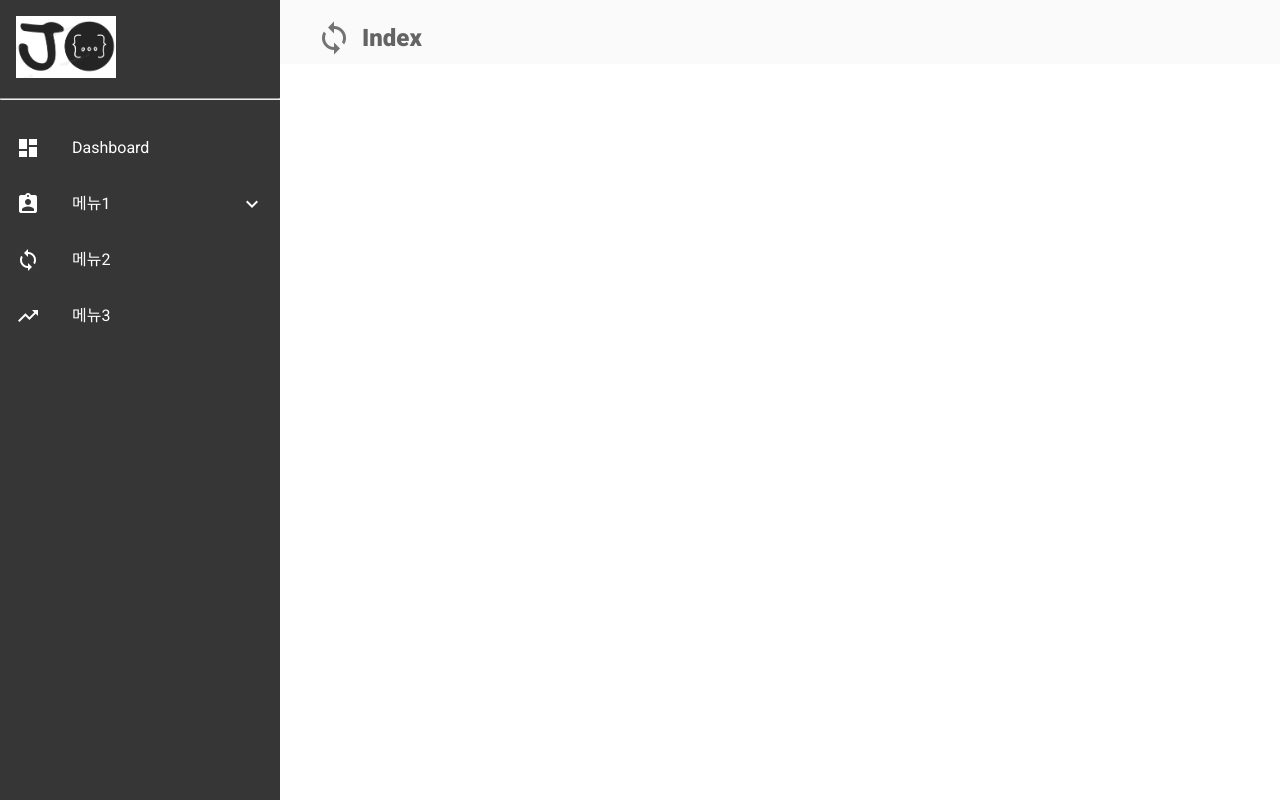
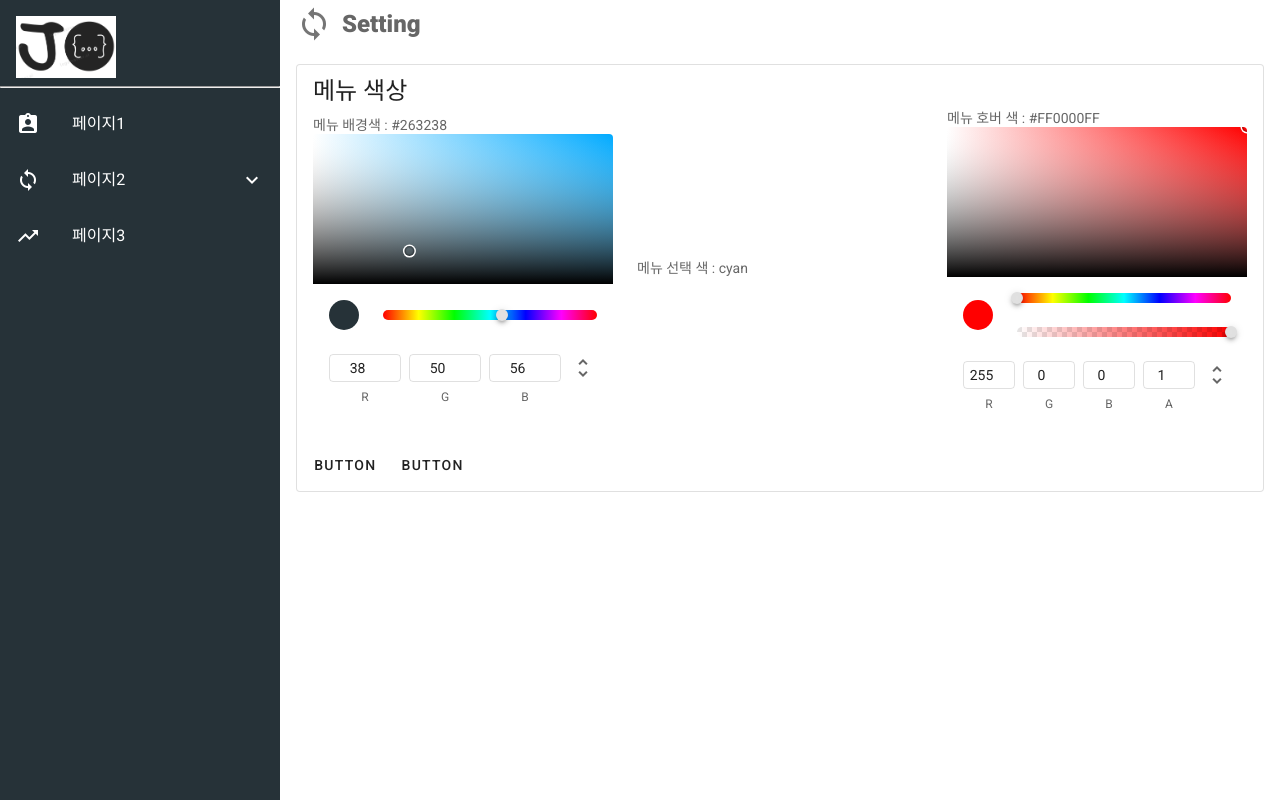
Before and after one commit to Jo-App/vuetilfy_menu, a Vue app: page / in a window 1280 px wide. Built offline with nearby package versions, Linux system fonts and the light colour scheme.

Commit message:
메뉴 커스텀이 가능하도록

```diff
--- a/src/components/Menus.vue
+++ b/src/components/Menus.vue
@@ -5,15 +5,12 @@
       v-model="drawer"
       app
       dark
+      :color="colors.menu_background_color"
       floating
       persistent
       mobile-break-point="960"
       width="280"
     >
-      <!-- <v-img
-        :src="image"
-        height="100%"
-      > -->
       <div>
         <v-layout
           class="fill-height"
@@ -21,22 +18,20 @@
           column
         >
           <v-list>
-
-            <v-list-item @click="movePage('codeList');">
+            <v-list-item @click="movePage('');">
               <img src="../assets/jogo.png" width="100">
             </v-list-item>
-            <hr style="margin-top: 20px;margin-bottom: 20px;">
-            <v-list-item-group active-class="orange accent-4 white--text">
+            <hr class="mt-2 mb-2">
+            <v-list-item-group :active-class="`${colors.menu_selected_color} white--text`">
               <template v-for="menu in menus">
                 <template v-if="menu.childrens">
                   <v-list-group :prepend-icon="menu.icon" :key="menu.id">
                     <template v-slot:activator>
                       <v-list-item-title>{{menu.title}}</v-list-item-title>
                     </template>
-
                     <template v-for="children in menu.childrens">
-                      <v-list-item @click="movePage(children.target);" :key="children.id" style="margin-left:10px;" active-class="orange accent-4 white--text">
-                        <v-list-item-icon active-class="orange accent-4">
+                      <v-list-item @click="movePage(children.target);" :key="children.id" class="ml-2" active-class="purple white--text">
+                        <v-list-item-icon active-class="purple">
                           <v-icon>{{children.icon}}</v-icon>
                         </v-list-item-icon>
                         <v-list-item-title>
@@ -44,11 +39,10 @@
                         </v-list-item-title>
                       </v-list-item>
                     </template>
-
                   </v-list-group>
                 </template>
                 <template v-else>
-                  <v-list-item @click="movePage(menu.target);" :key="menu.id" active-class="orange accent-4 white--text">
+                  <v-list-item @click="movePage(menu.target);" :key="menu.id" active-class="purple white--text">
                     <v-list-item-icon>
                       <v-icon>{{menu.icon}}</v-icon>
                     </v-list-item-icon>
@@ -62,13 +56,11 @@
       <!-- </v-img> -->
       </div>
     </v-navigation-drawer>
-    <v-toolbar :elevation="0" color="#fafafa" fixed>
+    <!-- <v-toolbar :elevation="0" color="#fafafa" fixed>
       <v-btn v-if="responsive" icon color="dark" medium @click.stop="onClickBtn" style="margin-top:10px;">
         <v-icon large>menu</v-icon>
       </v-btn>
-    </v-toolbar>
-
-
+    </v-toolbar> -->
   </div>
 </template>
 
@@ -81,30 +73,21 @@ export default {
   components: {
   },
   data: () => ({
-    //image: 'https://demos.creative-tim.com/vue-material-dashboard/img/sidebar-2.32103624.jpg',
-    //image: 'https://images.pexels.com/photos/998641/pexels-photo-998641.jpeg?auto=compress&cs=tinysrgb&h=750&w=1260',
     drawer: null,
     color: 'success',
     responsive: false,
   }),
   computed: _.extend(
-    // {
-    //   inputValue: {
-    //     get () {
-    //       return this.$store.state.app.drawer
-    //     },
-    //     set (val) {
-    //       this.setDrawer(val)
-    //     }
-    //   }
-    // },
-    mapState(["menus"]),
+    mapState(["menus", "colors"]),
   ),
   mounted(){
     this.onResponsiveInverted()
     window.addEventListener('resize', this.onResponsiveInverted)
   },
   methods: {
+    movePage(target){
+      this.$router.push({ name: target });
+    },
     onResponsiveInverted () {
       if (window.innerWidth < 1000) {
         this.responsive = true
@@ -120,7 +103,6 @@ export default {
   #app-drawer {
     .v-list__tile {
       border-radius: 4px;
-
       &--buy {
         margin-top: auto;
         margin-bottom: 17px;
--- a/src/router/index.js
+++ b/src/router/index.js
@@ -14,7 +14,42 @@ const routes = [
       menu: Menus,
       content: Index,
     },
-    //beforeEnter: common.requireAuth()
+  },
+  {
+    path: '/Page2_1',
+    name: 'Page2_1',
+    components: {
+      menu: Menus,
+      content: { template: `
+        <div style="width: 100%;
+        height: 100%;
+        background-color: black;">test</div>
+      `},
+    },
+  },
+  {
+    path: '/Page2_2',
+    name: 'Page2_2',
+    components: {
+      menu: Menus,
+      content: { template: `
+        <div style="width: 100%;
+        height: 100%;
+        background-color: green;">test</div>
+      `},
+    },
+  },
+  {
+    path: '/Page3',
+    name: 'Page3',
+    components: {
+      menu: Menus,
+      content: { template: `
+        <div style="width: 100%;
+        height: 100%;
+        background-color: gray;">test</div>
+      `},
+    },
   },
 ]
 
--- /dev/null
+++ b/src/store/state/colors.js
@@ -0,0 +1,9 @@
+const colorState = {
+  colors: {
+    menu_background_color: '#263238',
+    menu_selected_color: 'cyan',
+    menu_hover_color: ''
+  }
+}
+
+export default colorState;
--- a/src/store/state/index.js
+++ b/src/store/state/index.js
@@ -1,7 +1,9 @@
 import stateMenu from "./menus.js";
+import stateColor from "./colors.js";
 
 const state = {
   ...stateMenu,
+  ...stateColor,
 }
 
 export default state;
--- a/src/store/state/menus.js
+++ b/src/store/state/menus.js
@@ -2,46 +2,35 @@ const menuState = {
   menus: [
     {
       id:1,
-      icon: "dashboard",
-      title: "Dashboard",
-      target: "dashBoard",
-      //authority:
+      icon: "assignment_ind",
+      title: "페이지1",
+      target: "Index"
     },
     {
       id:2,
-      icon: "assignment_ind",
-      title: "메뉴1",
-      model: false,
+      icon: "loop",
+      title: "페이지2",
+      target: "Page2",
       childrens: [
         {
           id:2-1,
           icon: "assignment_ind",
-          title: "메뉴1-1",
-          target: "usersList",
-          //authority:
+          title: "페이지2_1",
+          target: "Page2_1",
         },
         {
           id:2-2,
           icon: "people_alt",
-          title: "메뉴1-2",
-          target: "corpsList",
-          //authority:
+          title: "페이지2_2",
+          target: "Page2_2",
         }
       ]
     },
     {
       id:3,
-      icon: "loop",
-      title: "메뉴2",
-      target: "codeList",
-      //authority:
-    },
-    {
-      id:4,
       icon: "trending_up",
-      title: "메뉴3",
-      target: "estimatesList",
-      //authority:
+      title: "페이지3",
+      target: "Page3",
     },
   ]
 }
--- a/src/view/Index.vue
+++ b/src/view/Index.vue
@@ -1,26 +1,124 @@
 <template>
-  <div>
-    <v-content>
-        <v-subheader class="headline font-weight-black" style="position: absolute; top: -50px; margin-left:20px;">
-          <v-icon style="margin-right:10px;" large>loop</v-icon>Index
-        </v-subheader>
+  <v-content>
+    <v-subheader class="headline font-weight-black">
+      <v-icon style="margin-right:10px;" large>loop</v-icon>Setting
+    </v-subheader>
+    <v-card
+      class="ma-4"
+      outlined
+    >
+      <v-list-item three-line>
+        <v-list-item-content>
+          <v-list-item-title class="headline mb-1">메뉴 색상</v-list-item-title>
+          <v-list-item-subtitle>
+            <v-row
+              justify="space-around"
+              align="center"
+            >
+              <v-col>
+                <span>메뉴 배경색 : {{colors.menu_background_color}}</span>
+                <v-color-picker
+                  v-model="colors.menu_background_color"
+                  flat
+                >
+                </v-color-picker>
+              </v-col>
+              <v-col>
+                <span>메뉴 선택 색 : {{colors.menu_selected_color}}</span>
+                <!-- <v-color-picker
+                  v-model="colors.menu_selected_color"
+                  flat
+                ></v-color-picker> -->
+<select v-model="selectedFruits">
+  <option disabled value="">Please select one</option>
+  <option>A</option>
+  <option>B</option>
+  <option>C</option>
+</select>
 
-    </v-content>
-  </div>
+              </v-col>
+              <v-col>
+                <span>메뉴 호버 색 : {{colors.menu_hover_color}}</span>
+                <v-color-picker
+                  v-model="colors.menu_hover_color"
+                  flat
+                ></v-color-picker>
+              </v-col>
+            </v-row>
+          </v-list-item-subtitle>
+        </v-list-item-content>
+      </v-list-item>
+
+      <v-card-actions>
+        <v-btn text>Button</v-btn>
+        <v-btn text>Button</v-btn>
+      </v-card-actions>
+    </v-card>
+  </v-content>
 </template>
 
 
 <script>
-// import { mapState } from "vuex";
-// import _ from "lodash";
+import { mapState } from "vuex";
+import _ from "lodash";
 
 export default {
-  name: "Index",
+  name: "Page1",
   components: {
-
   },
+  computed: _.extend(
+    mapState(["colors"])
+  ),
   data: () => ({
-
+ fruits: [
+        'Apples',
+        'Apricots',
+        'Avocado',
+        'Bananas',
+        'Blueberries',
+        'Blackberries',
+        'Boysenberries',
+        'Bread fruit',
+        'Cantaloupes (cantalope)',
+        'Cherries',
+        'Cranberries',
+        'Cucumbers',
+        'Currants',
+        'Dates',
+        'Eggplant',
+        'Figs',
+        'Grapes',
+        'Grapefruit',
+        'Guava',
+        'Honeydew melons',
+        'Huckleberries',
+        'Kiwis',
+        'Kumquat',
+        'Lemons',
+        'Limes',
+        'Mangos',
+        'Mulberries',
+        'Muskmelon',
+        'Nectarines',
+        'Olives',
+        'Oranges',
+        'Papaya',
+        'Peaches',
+        'Pears',
+        'Persimmon',
+        'Pineapple',
+        'Plums',
+        'Pomegranate',
+        'Raspberries',
+        'Rose Apple',
+        'Starfruit',
+        'Strawberries',
+        'Tangerines',
+        'Tomatoes',
+        'Watermelons',
+        'Zucchini',
+      ],
+      selectedFruits: []
   }),
   created(){
 
```
